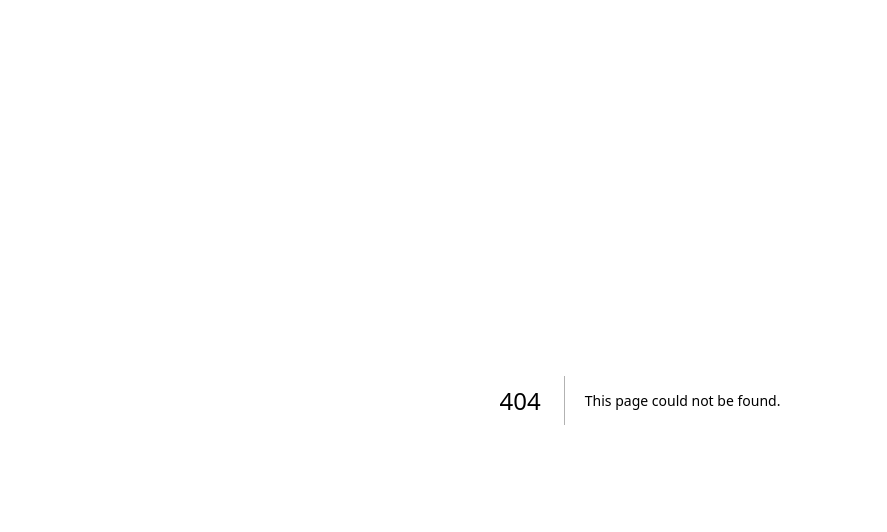
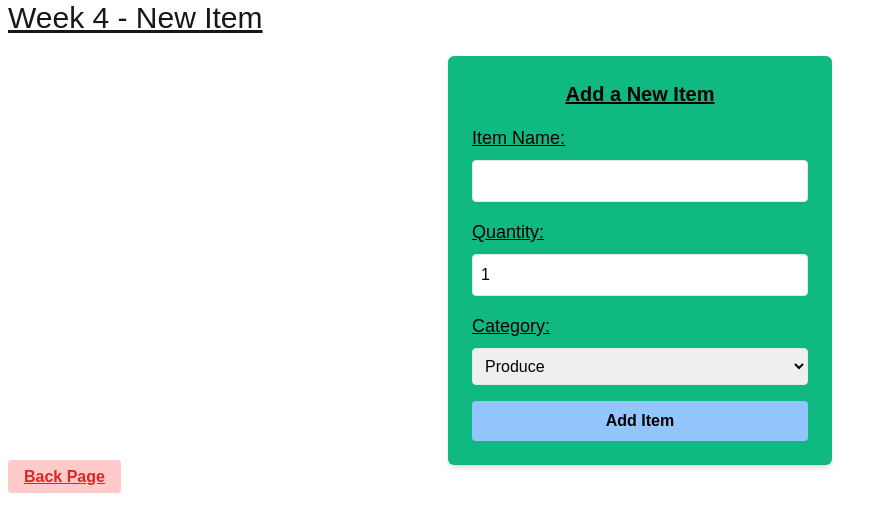
Before and after one commit to ChaseB156/cprg306-assignments, a Next.js app: page /week-5 in a window 1280 px wide. Before the commit this address had no page. Shown: the top 532 px of the page, without its empty margins (0-887 px from the left). Built offline with nearby package versions, Linux system fonts and the light colour scheme.

Commit message:
Week 5 - Finished New item
Completed adding the rest of the components to last weeks New Item addition, naming the item, and selecting category

```diff
--- a/app/page.js
+++ b/app/page.js
@@ -13,9 +13,14 @@ export default function Home() {
         <Link href="./week-3/" className="underline text text-emerald-500 hover:text-cyan-400 mb-2 block"> Week 3 Assignment - Shopping List
         </Link>
 
-        <Link href="./week-4/" className="underline text text-emerald-500 hover:text-cyan-400 block">
+        <Link href="./week-4/" className="underline text text-emerald-500 hover:text-cyan-400 mb-2 block">
         Week 4 Assignment - New Item Component
+        </Link>
+
+        <Link href="./week-5/" className="underline text text-emerald-500 hover:text-cyan-400 mb-2 block">
+        Week 5 Assignment - Finished New Item Component
       </Link>
+
 
       </main>
   );
--- /dev/null
+++ b/app/week-5/new-item.js
@@ -0,0 +1,82 @@
+
+
+"use client";
+
+import { useState } from 'react';
+
+export default function NewItem() {
+  const [name, setName] = useState('');
+  const [quantity, setQuantity] = useState(1);
+  const [category, setCategory] = useState('produce');
+
+  const handleSubmit = (e) => {
+    e.preventDefault();
+
+    const item = {
+      name: name,
+      quantity: quantity,
+      category: category,
+    };
+
+    console.log(item);
+
+    alert(`Item: ${name}\nQuantity: ${quantity}\nCategory: ${category}`);
+
+    setName('');
+    setQuantity(1);
+    setCategory('produce');
+  };
+
+  return (
+    <div className="p-6 bg-emerald-500 rounded-md shadow-md max-w-sm mx-auto">
+      <h2 className="text-xl font-bold mb-4 text-center text-black underline">Add a New Item</h2>
+
+      <form onSubmit={handleSubmit}>
+        <label className="block text-black text-lg mb-2 underline">Item Name:</label>
+        <input
+          type="text"
+          value={name}
+          onChange={(e) => setName(e.target.value)}
+          className="p-2 border rounded text-black w-full mb-4"
+          required
+        />
+
+        <label className="block text-black text-lg mb-2 underline">Quantity:</label>
+        <input
+          type="number"
+          value={quantity}
+          onChange={(e) => setQuantity(Math.max(1, Math.min(20, Number(e.target.value))))}
+          className="p-2 border rounded text-black w-full mb-4"
+          required
+        />
+
+        <label className="block text-black text-lg mb-2 underline">Category:</label>
+        <select
+          value={category}
+          onChange={(e) => setCategory(e.target.value)}
+          className="p-2 border rounded text-black w-full mb-4"
+          required
+        >
+          <option value="produce">Produce</option>
+          <option value="dairy">Dairy</option>
+          <option value="bakery">Bakery</option>
+          <option value="meat">Meat</option>
+          <option value="frozen foods">Frozen Foods</option>
+          <option value="canned goods">Canned Goods</option>
+          <option value="dry goods">Dry Goods</option>
+          <option value="beverages">Beverages</option>
+          <option value="snacks">Snacks</option>
+          <option value="household">Household</option>
+          <option value="other">Other</option>
+        </select>
+
+        <button
+          type="submit"
+          className="bg-blue-300 hover:bg-blue-600 text-black font-bold py-2 px-4 rounded w-full"
+        >
+          Add Item
+        </button>
+      </form>
+    </div>
+  );
+}
--- /dev/null
+++ b/app/week-5/page.js
@@ -0,0 +1,15 @@
+
+import Link from "next/link";
+import NewItem from './new-item';
+
+export default function Week4Page() {
+  return (
+    <main>
+      <h1 className="text-3xl ml-2 underline mb-5">Week 4 - New Item</h1>
+      <NewItem />
+
+      <Link href="../"className="underline text-red-600 hover:text-black bg-red-200 font-bold py-2 px-4 rounded w-full ml-2">Back Page</Link>
+
+    </main>
+  );
+}
```
